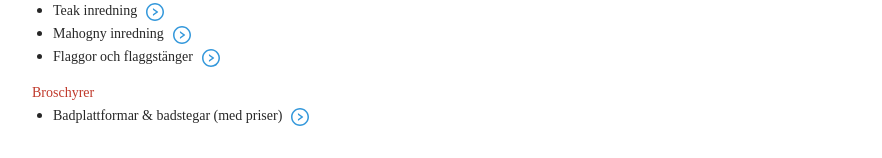
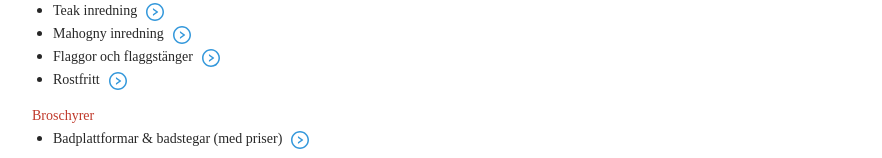
Before and after one commit to zachariaserlandsson/erlandson-trade, a React (Create React App) app: page /prislistor in a window 1280 px wide. Shown: the part 189-347 px from the top of the page, without its empty margins (38-920 px from the left). Built offline with nearby package versions, Linux system fonts and the light colour scheme; a web font is replaced by a local one.

Commit message:
Added new price lists for rostfritt and flaggor

```diff
--- a/src/assets/strings/PriceLists.js
+++ b/src/assets/strings/PriceLists.js
@@ -20,6 +20,10 @@ export const priceLists = {
       label: 'Flaggor och flaggstänger',
       src: '/prislista_flaggor.pdf',
     },
+    {
+      label: 'Rostfritt',
+      src: '/prislista_rostfritt.pdf',
+    },
   ],
 }
 
```
Also changed, not shown: 2 other files (tests, documents, lock files or other folders).
